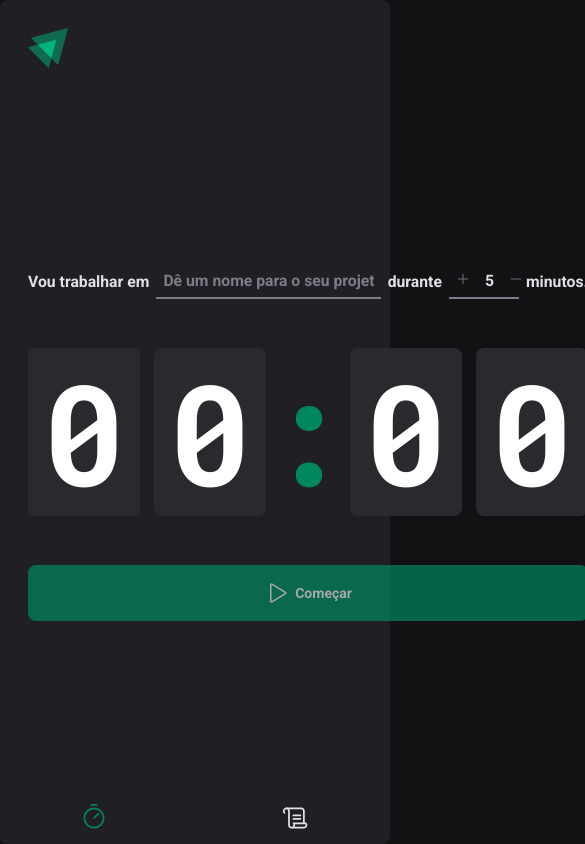
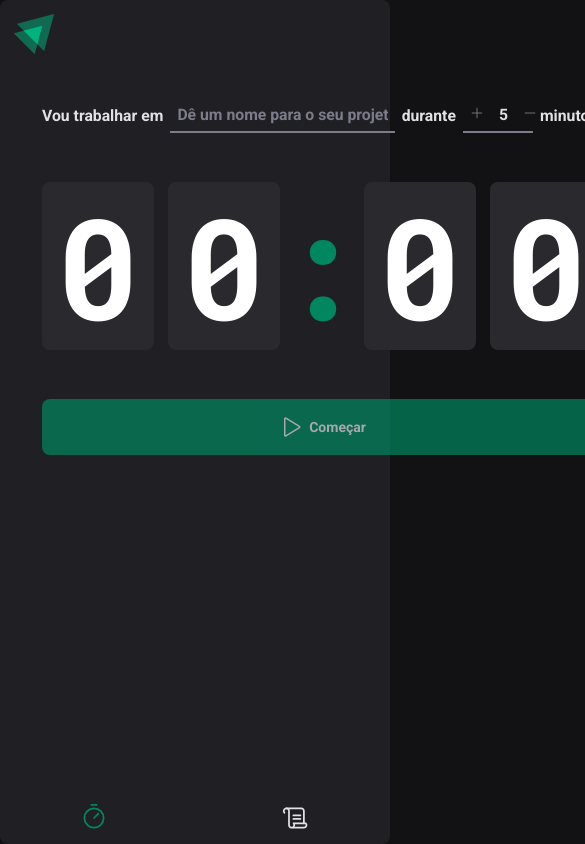
Before and after one commit to Aszurar/igniteTimer, a React (Vite) app: page / in a window 390 px wide. Shown: the top 844 px of the page, 585 px wide, since content can reach past the window. Built offline with nearby package versions, Linux system fonts and the light colour scheme; the HTML template or start-up script is replaced by a standard one.

Commit message:
📱 Refactor DefaultLayout and Home styles to improve responsiveness 📱

```diff
--- a/src/layouts/DefaultLayout/index.tsx
+++ b/src/layouts/DefaultLayout/index.tsx
@@ -1,12 +1,14 @@
 import { Outlet } from 'react-router-dom'
 import { Header } from '../../components/Header'
-import { LayoutContainer } from './styles'
+import { Container, LayoutContainer } from './styles'
 
 export function DefaultLayout() {
   return (
-    <LayoutContainer>
-      <Header />
-      <Outlet />
-    </LayoutContainer>
+    <Container>
+      <LayoutContainer>
+        <Header />
+        <Outlet />
+      </LayoutContainer>
+    </Container>
   )
 }
--- a/src/layouts/DefaultLayout/styles.ts
+++ b/src/layouts/DefaultLayout/styles.ts
@@ -1,12 +1,26 @@
 import styled from 'styled-components'
+
+export const Container = styled.div`
+  height: 100vh;
+  width: 100%;
+
+  display: flex;
+  flex-direction: column;
+  align-items: center;
+  justify-content: center;
+
+  @media (min-width: 640px) {
+    padding: 5rem 1.5rem;
+  }
+`
 
 export const LayoutContainer = styled.div`
   display: flex;
   flex-direction: column;
+  width: 100%;
   max-width: 74rem;
-  margin: 5rem auto;
-
-  height: calc(100vh - 10rem);
+  height: 100%;
+  max-height: 46.25rem;
 
   background-color: ${({ theme }) => theme['gray-800']};
   padding: 2.5rem;
@@ -21,6 +35,12 @@ export const LayoutContainer = styled.div`
     height: 100vh;
     width: 100%;
     padding: 2rem;
+    max-height: 100vh;
+  }
+
+  @media (max-width: 1024px) {
+    padding: 1rem;
+    margin: 0 auto;
   }
 
   @media (max-width: 320px) and (max-height: 680px) {
--- a/src/pages/Home/styles.ts
+++ b/src/pages/Home/styles.ts
@@ -1,9 +1,10 @@
 import styled from 'styled-components'
 
 export const HomeContainer = styled.main`
-  height: 100%;
-  max-width: 40.9375rem;
+  max-width: 60.1875rem;
+  height: max-content;
   margin: 0 auto;
+  padding: 3.125rem 2rem;
 
   display: flex;
   gap: 3.5rem;
@@ -48,6 +49,6 @@ export const Button = styled.button<ButtonProps>`
 
   &:not(:disabled):hover {
     background-color: ${({ theme, isStop = false }) =>
-    isStop ? theme['red-700'] : theme['green-700']};
+      isStop ? theme['red-700'] : theme['green-700']};
   }
 `
```
